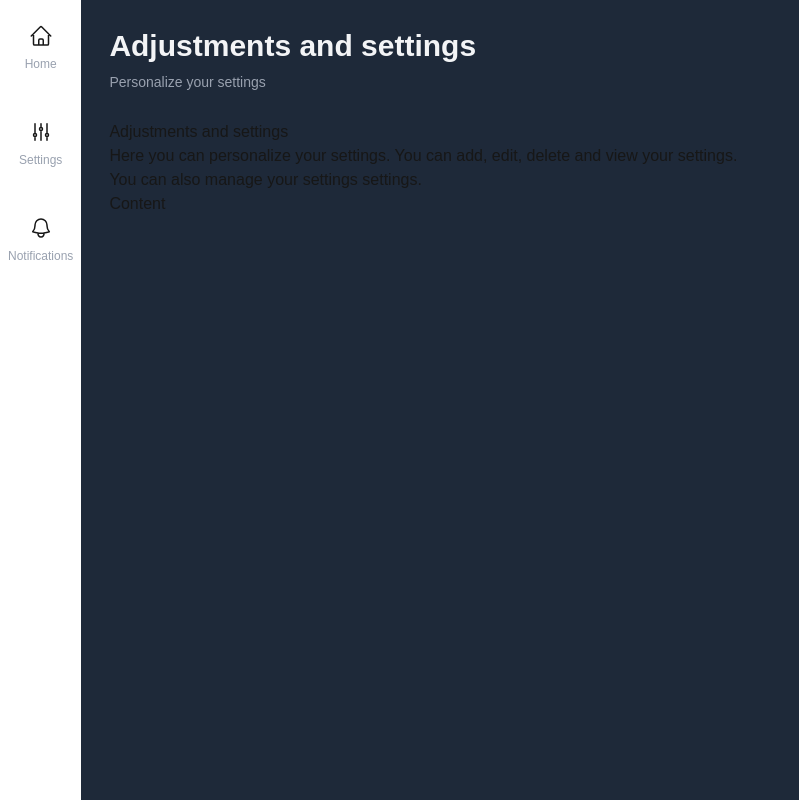
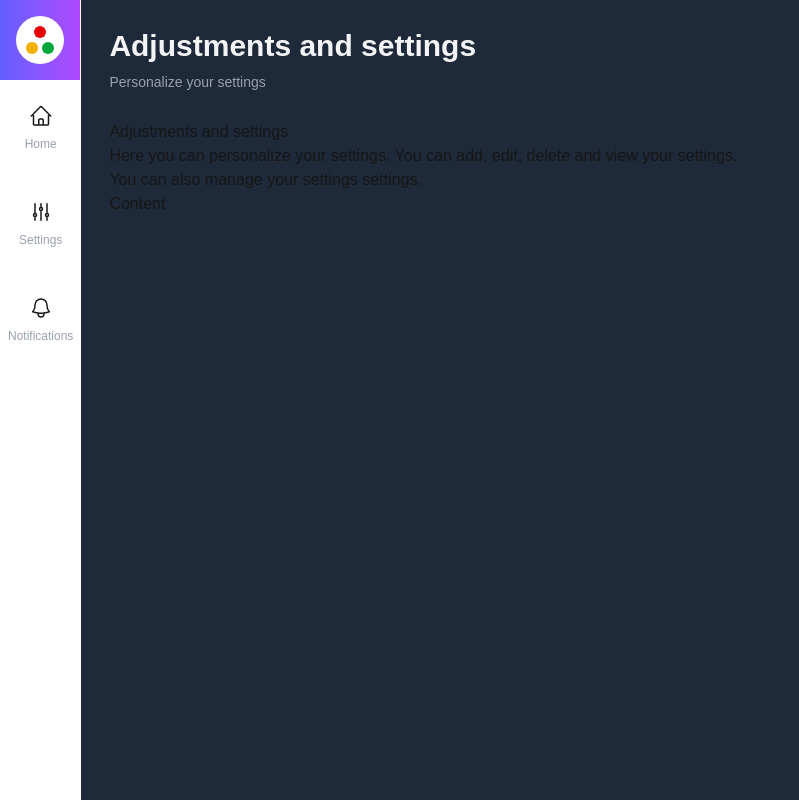
Before and after one commit to FelipeEnne/admin-template-next, a Next.js app: page /adjustments in a window 1280 px wide. Shown: the whole page, without its empty margins (0-799 px from the left). Built offline with nearby package versions, Linux system fonts and the light colour scheme; a web font is replaced by a local one.

Commit message:
logo component

```diff
--- /dev/null
+++ b/src/components/template/Logo.tsx
@@ -0,0 +1,13 @@
+export default function Logo() {
+  return (
+    <div
+      className={`h-12 w-12 bg-white rounded-full flex flex-col items-center justify-center`}
+    >
+      <div className={`h-3 w-3 rounded-full bg-red-600 mb-0.5`}></div>
+      <div className="flex mt-0.5">
+        <div className={`h-3 w-3 rounded-full bg-yellow-500 mr-0.5`}></div>
+        <div className={`h-3 w-3 rounded-full bg-green-600 ml-0.5`}></div>
+      </div>
+    </div>
+  );
+}
--- a/src/components/template/SideMenu.tsx
+++ b/src/components/template/SideMenu.tsx
@@ -1,9 +1,15 @@
 import { IconAdjustments, IconBell, IconHome } from "../icons";
 import ItemMenu from "./ItemMenu";
+import Logo from "./Logo";
 
 export default function SideMenu() {
   return (
     <aside>
+      <div
+        className={`h-20 w-20 bg-linear-to-r from-indigo-500 to-purple-500 flex flex-col items-center justify-center`}
+      >
+        <Logo />
+      </div>
       <ul>
         <ItemMenu url="/" text="Home" icon={<IconHome />} />
         <ItemMenu
```
